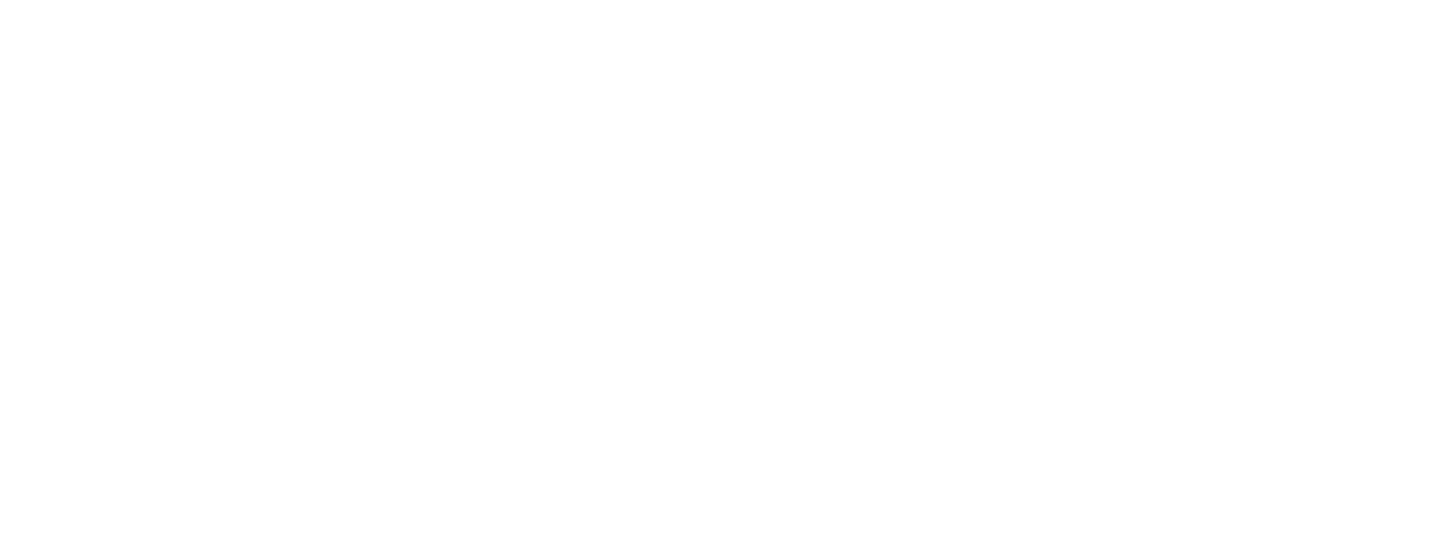
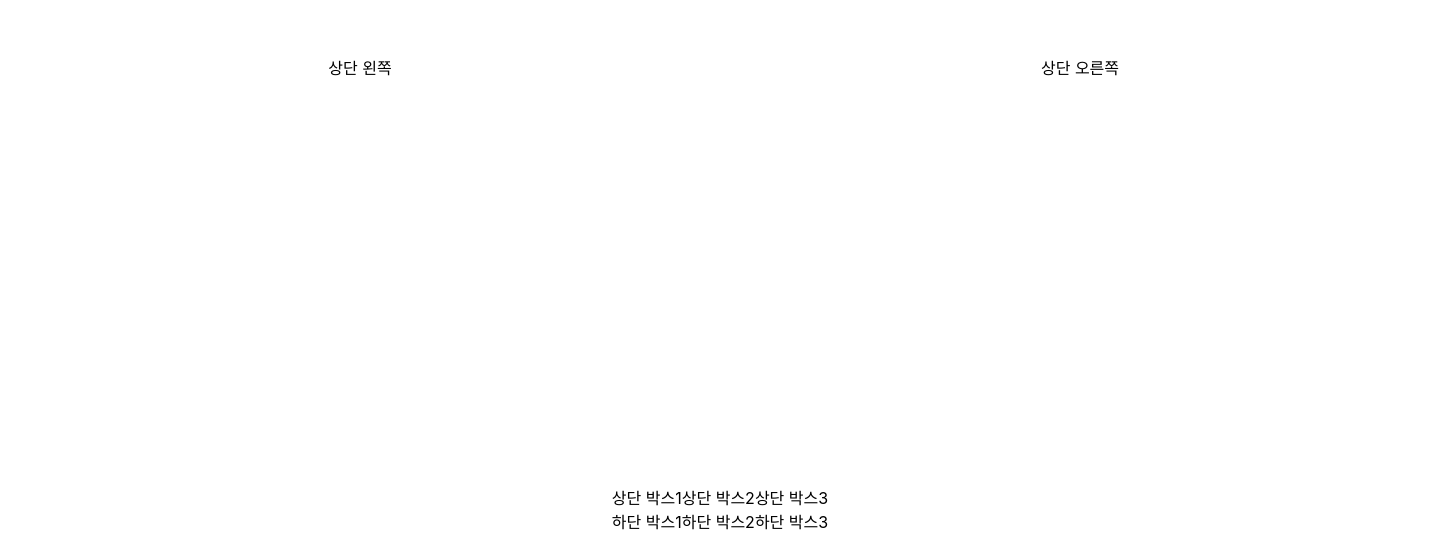
Before and after one commit to chasura416/Frontend_Mentor_challenges, a React (Create React App) app: page /main2 in a window 1280 px wide. Shown: the part 352-885 px from the top of the page, 1440 px wide, since content can reach past the window. Before the commit the page ends 800 px from the top, so only its background shows below. Built offline with nearby package versions, Linux system fonts and the light colour scheme.

Commit message:
Main2 Layout 설정

```diff
--- /dev/null
+++ b/src/layout2/styles.ts
@@ -0,0 +1,41 @@
+import styled from "@emotion/styled";
+
+export const Layout = styled.div`
+  /* width: 100%; */
+  min-width: 1440px;
+`;
+
+export const ContainerDiv = styled.div`
+  display: flex;
+`;
+
+export const LeftContainer = styled.div`
+  width: 720px;
+  height: 837px;
+  display: flex;
+  justify-content: center;
+  align-items: center;
+`;
+
+export const RightContainer = styled.div`
+  width: 720px;
+  height: 837px;
+  display: flex;
+  justify-content: center;
+  align-items: center;
+`;
+
+export const BoxWrapper = styled.div`
+  display: flex;
+  justify-content: center;
+  align-items: center;
+  flex-flow: column;
+`;
+
+export const UpperBoxWrapper = styled.div`
+  display: flex;
+`;
+
+export const LowerBoxWrapper = styled.div`
+  display: flex;
+`;
--- a/src/pages/main2.tsx
+++ b/src/pages/main2.tsx
@@ -1,10 +1,25 @@
-import React from 'react';
+import * as St from '../layout2/styles'
 
 const main2 = () => {
   return (
-    <div>
-      as
-    </div>
+    <St.Layout>
+      <St.ContainerDiv>
+        <St.LeftContainer>상단 왼쪽</St.LeftContainer>
+        <St.RightContainer>상단 오른쪽</St.RightContainer>
+      </St.ContainerDiv>
+      <St.BoxWrapper>
+        <St.UpperBoxWrapper>
+          <div>상단 박스1</div>
+          <div>상단 박스2</div>
+          <div>상단 박스3</div>
+        </St.UpperBoxWrapper>
+        <St.LowerBoxWrapper>
+          <div>하단 박스1</div>
+          <div>하단 박스2</div>
+          <div>하단 박스3</div>
+        </St.LowerBoxWrapper>
+      </St.BoxWrapper>
+    </St.Layout>
   );
 };
 
```
